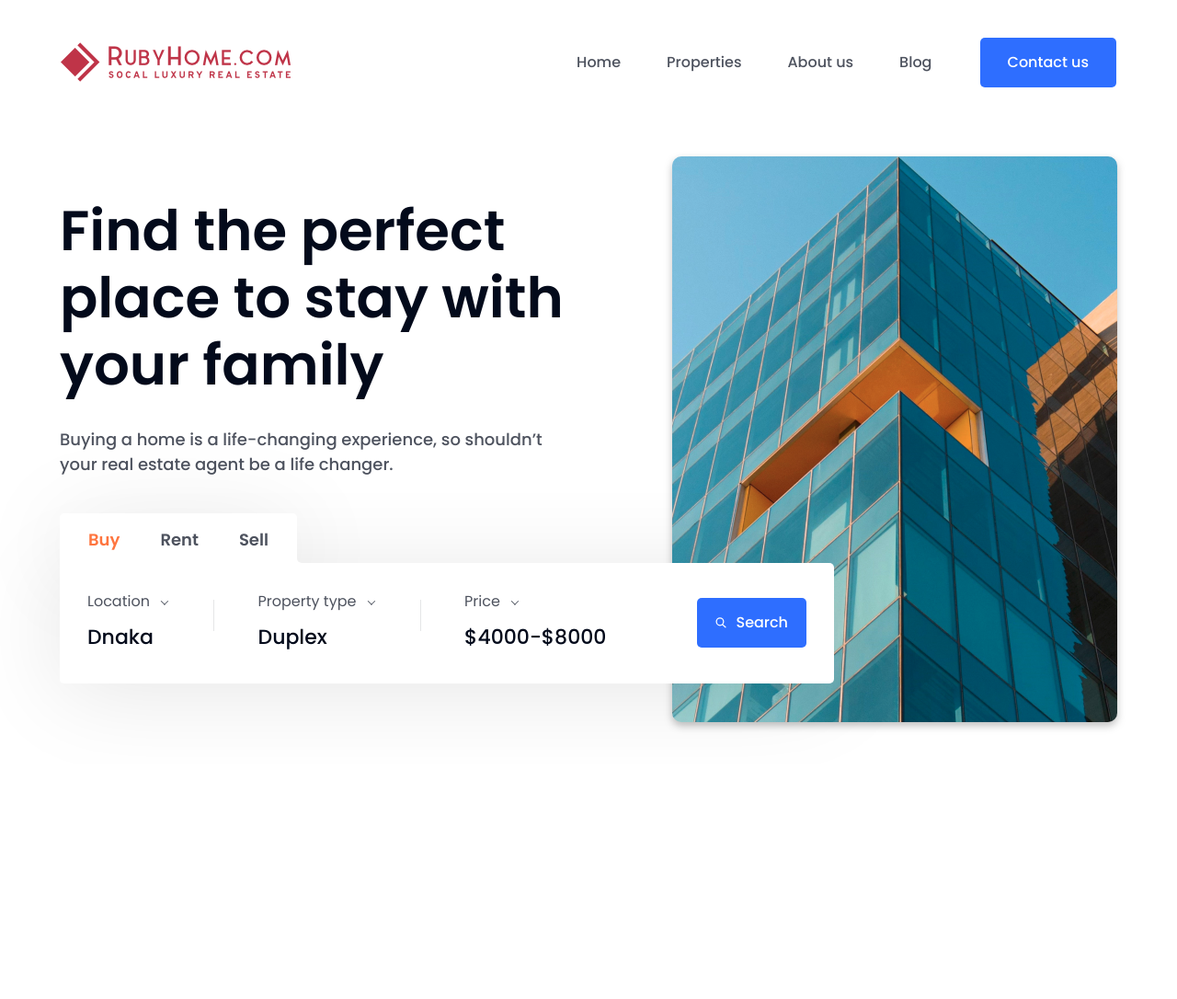
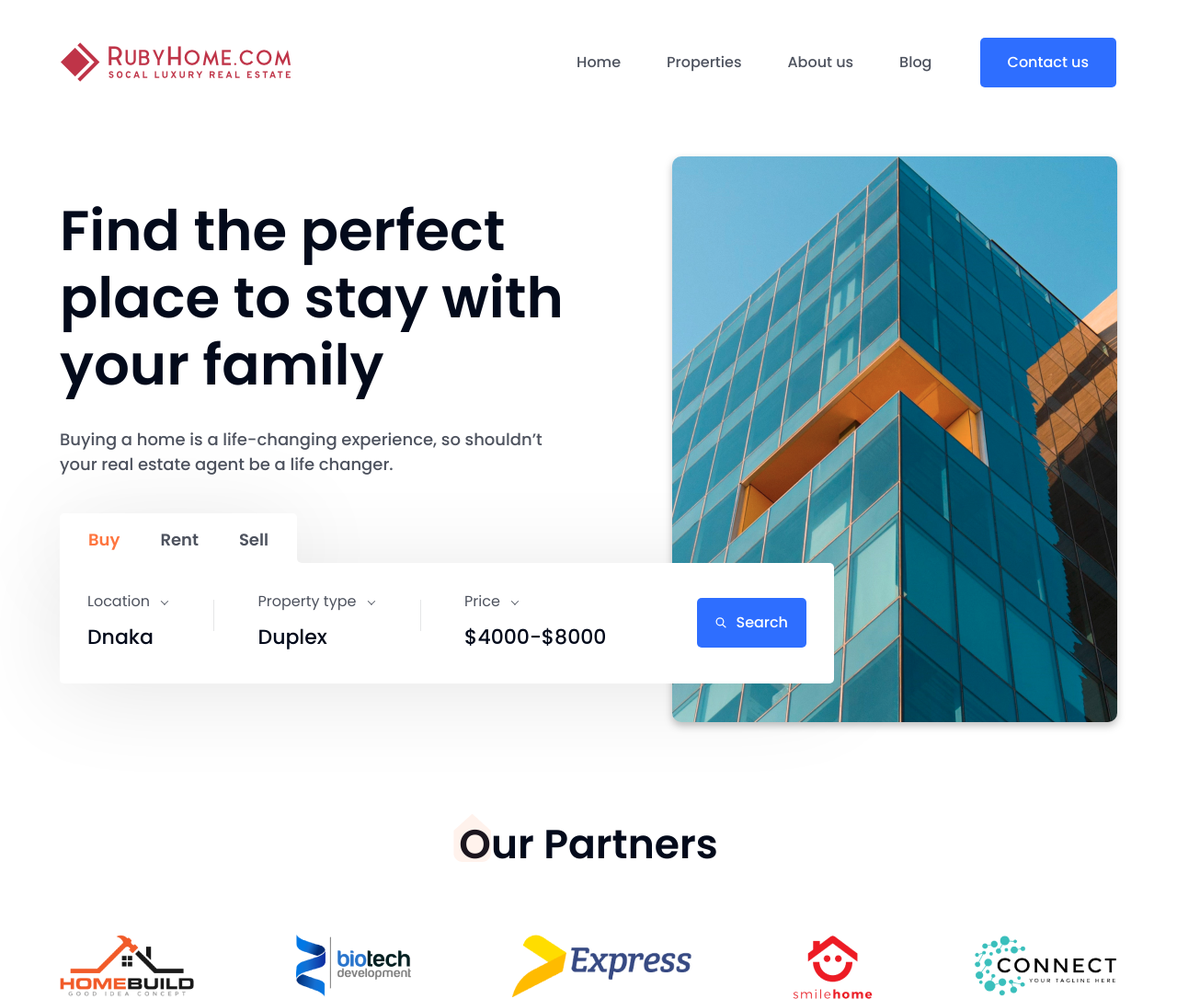
Before and after one commit to vohol/rubyhome, a plain HTML site: page index.html in a window 1280 px wide. Shown: the whole page at 92% size. Before the commit the page ends 830 px from the top, so only its background shows below. Drawn offline with Linux system fonts and the light colour scheme.

Commit message:
done partners section

```diff
--- a/index.html
+++ b/index.html
@@ -53,7 +53,7 @@
                 <span class="hero__slogan">
                     Find the perfect place to stay with your family
                 </span>
-                <section class="hero__description">Buying a home is a life-changing experience, so shouldn’t your real estate agent be a life changer.</section>
+                <p class="hero__description">Buying a home is a life-changing experience, so shouldn’t your real estate agent be a life changer.</p>
                 <div class="tabs">
                     <div class="tabs__title-container">
                         <span data-action="buy" class="tabs__title tabs__title--active">Buy</span>
@@ -179,6 +179,33 @@
             <img src="img/hero.jpg" alt="image with house" class="hero__right-side">
         </div>
     </section>
+    <section class="partners">
+        <div class="container">
+            <h2 class="section-title partners__title">
+                <span class="section-title__first-letter">O
+                    <img class="section-title__house-img" src="img/house_title.png" alt="">
+
+                </span>ur Partners
+            </h2>
+            <div class="partners__wrapper">
+                <a class="partners__element" href="#">
+                    <img src="img/partner-1.png" alt="">
+                </a>
+                <a class="partners__element" href="#">
+                    <img src="img/partner-2.png" alt="">
+                </a>
+                <a class="partners__element" href="#">
+                    <img src="img/partner-3.png" alt="">
+                </a>
+                <a class="partners__element" href="#">
+                    <img src="img/partner-4.png" alt="">
+                </a>
+                <a class="partners__element" href="#">
+                    <img src="img/partner-5.png" alt="">
+                </a>
+            </div>
+        </div>
+    </section>
 </main>
 <script src="js/nice-select2.js"></script>
 <script src="js/script.js"></script>
--- a/scss/style.scss
+++ b/scss/style.scss
@@ -70,7 +70,6 @@ $color-white: #ffffff;
     max-width: 250px;
     max-height: 65px;
     width: 35%;
-    height: 35%;
     .logo {
       width: 100%;
     }
@@ -107,7 +106,7 @@ $color-white: #ffffff;
   &__navigation {
     position: absolute;
     z-index: 1;
-    top: 64px;
+    top: 80px;
     left: 0;
     right: 0;
     background: $color-white;
@@ -137,10 +136,10 @@ $color-white: #ffffff;
       padding-top: 35px;
       padding-bottom: 35px;
       margin-bottom: 35px;
+      min-height: 80px;
     }
     &__logo {
       width: 100%;
-      height: 100%;
       margin-right: 309px;
     }
     &__open-menu {
@@ -177,6 +176,7 @@ $color-white: #ffffff;
     flex-direction: column;
     align-items: center;
     position: relative;
+    margin-bottom: 100px;
   }
   &__slogan {
     display: block;
@@ -227,6 +227,7 @@ $color-white: #ffffff;
       flex-direction: row;
       justify-content: space-between;
       align-items: flex-start;
+      min-height: 615px;
     }
     &__slogan {
       font-size: 61px;
@@ -410,7 +411,6 @@ $color-white: #ffffff;
 
 .nice-select::after {
   top: 13px;
-  //right: 2px;
   border-right: 1.5px solid $color-black;
   border-bottom: 1.5px solid $color-black;
   width: 6px;
@@ -441,20 +441,70 @@ $color-white: #ffffff;
   }
 }
 
-.cont {
-  background-color: white;
-  width: 100px;
-  height: 100px;
+.section-title {
+  display: flex;
+  font-weight: 600;
+  font-size: 35px;
+  line-height: 66px;
+  &__first-letter {
+    position: relative;
+    font-weight: 600;
+    font-size: 35px;
+  }
+  &__house-img {
+    position: absolute;
+    right: 0;
+    top: 0;
+  }
 }
-.kek {
-  margin: 0 auto;
-  border-radius: 0 0 0 100px;
-  width: 10px;
-  height: 10px;
-  background-color: red;
-  box-shadow: -3px 3px black;
-  //   border: 100px solid red;
-  //   // border-top-color: transparent;
-  //   // border-right-color: transparent;
-  //   border-radius: 0 0 0 100px;
+
+@media screen and (min-width: 1200px) {
+  .section-title {
+    font-size: 44px;
+    &__first-letter {
+      font-size: 44px;
+    }
+  }
 }
+
+.partners {
+  .container {
+    display: flex;
+    flex-direction: column;
+    align-items: center;
+  }
+  &__title {
+    margin-bottom: 65px;
+  }
+  &__wrapper {
+    display: flex;
+    flex-direction: column;
+    align-items: center;
+  }
+  &__element:not(:last-child) {
+    margin-bottom: 60px;
+  }
+}
+
+@media screen and (min-width: 1200px) {
+  .partners {
+    .container {
+      display: flex;
+      flex-direction: column;
+      align-items: stretch;
+      margin-bottom: 142px;
+    }
+    &__title {
+      align-self: center;
+    }
+    &__wrapper {
+      display: flex;
+      flex-direction: row;
+      align-items: stretch;
+      justify-content: space-between;
+    }
+    &__element:not(:last-child) {
+      margin-bottom: 0;
+    }
+  }
+}
```
Also changed, not shown: css/style.css, img/house_title.png (added), 1 other file.
